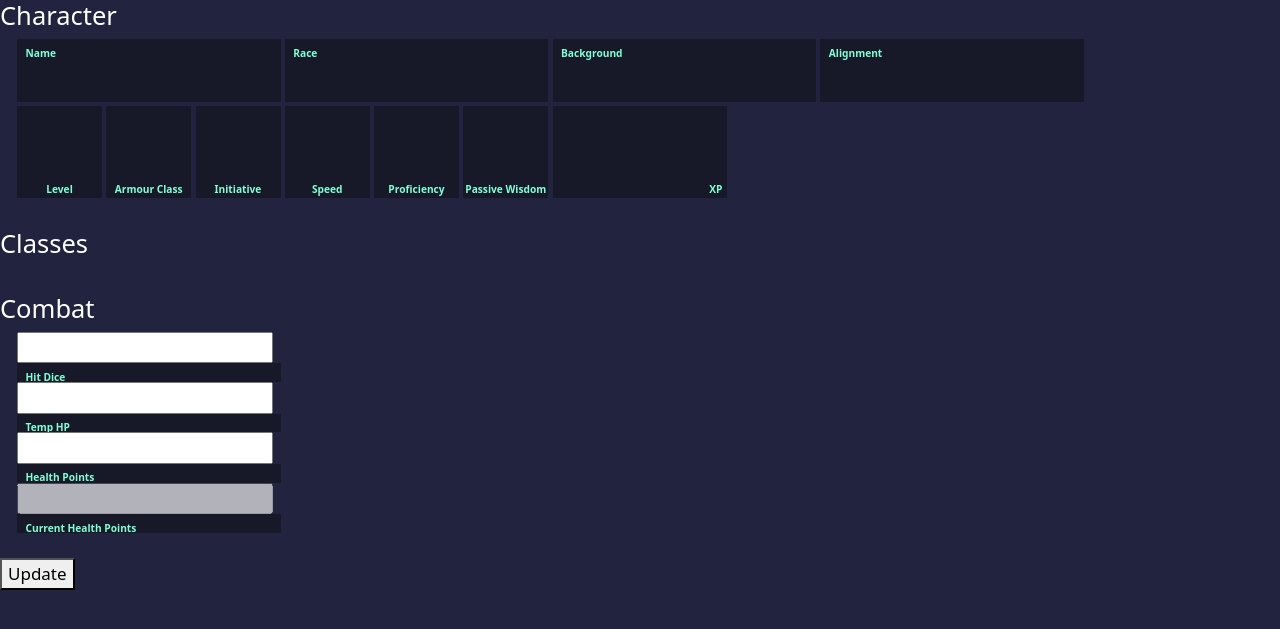
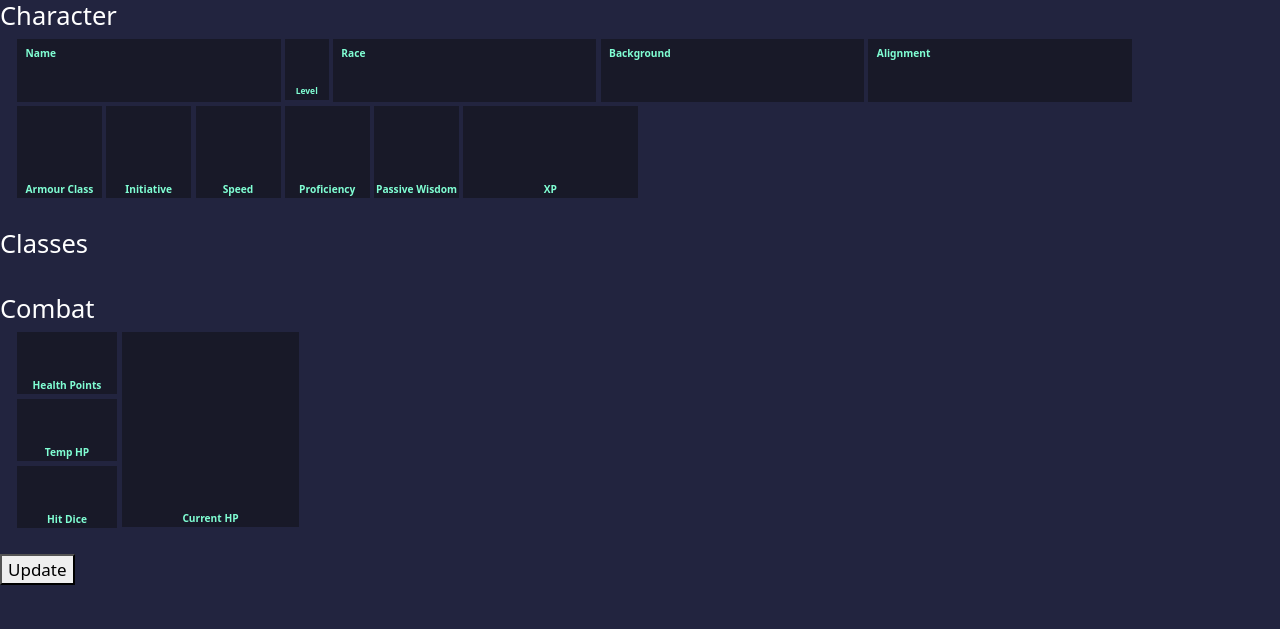
Before and after one commit to liamoconnor87/julies_demiplane, a Flask app: template templates/index.html in a window 1280 px wide. Shown: the top 629 px of the page. Run offline with Flask 3, Linux system fonts and the light colour scheme; the template is opened without the code that fills it, so the values that code supplies are empty; parts of the project's set-up code (start-up, migrations or seed data) failed here and were passed over.

Commit message:
rejig, combat fields styled

```diff
--- a/static/css/dnd_sheet.css
+++ b/static/css/dnd_sheet.css
@@ -194,10 +194,108 @@ body {
     font-weight: bold;
     font-size: 0.6rem;
     width: 10.25rem;
-    padding: 0.25rem 0.25rem 0.25rem 0;
-    text-align: right;
+    padding: 0.25rem 0;
+    text-align: center;
     line-height: 1;
     box-sizing: border-box;
+}
+
+/* Combat form layout (two-column) */
+.combat-layout-row {
+    display: flex;
+    flex-direction: row;
+    flex-wrap: nowrap;
+    align-items: stretch;
+    --combat-col-field-width: 100px;
+    --combat-col-input-height: 2.58rem;
+    --combat-col-label-height: 1.1rem;
+    --combat-col-gap: 0.25rem;
+}
+
+.combat-col-one {
+    display: flex;
+    flex-direction: column;
+    margin-right: 0.3rem;
+}
+
+.combat-col-one-field {
+    display: flex;
+    flex-direction: column;
+    max-width: var(--combat-col-field-width);
+    min-width: var(--combat-col-field-width);
+    margin-bottom: var(--combat-col-gap);
+}
+
+.combat-col-one-field:last-child {
+    margin-bottom: 0;
+}
+
+.combat-col-one-field .fixed-input {
+    order: 1;
+    min-width: 0;
+    width: 100%;
+    max-width: var(--combat-col-field-width);
+    height: var(--combat-col-input-height);
+    font-size: 1.55rem;
+    box-sizing: border-box;
+    padding: 0.3rem;
+    text-align: center;
+}
+
+.combat-col-one-field input[type="number"] {
+    appearance: textfield;
+    -moz-appearance: textfield;
+}
+
+.combat-col-one-field input[type="number"]::-webkit-outer-spin-button,
+.combat-col-one-field input[type="number"]::-webkit-inner-spin-button {
+    -webkit-appearance: none;
+    margin: 0;
+}
+
+.combat-col-one-field label {
+    order: 2;
+    min-width: 0;
+    width: 100%;
+    max-width: var(--combat-col-field-width);
+    min-height: var(--combat-col-label-height);
+    line-height: 1;
+    text-align: center;
+    padding: 0.25rem 0;
+}
+
+.combat-col-two-field {
+    display: flex;
+    flex-direction: column;
+    align-items: stretch;
+    width: 10.4rem;
+    max-width: 10.4rem;
+    min-width: 10.4rem;
+}
+
+.combat-col-two-field input,
+.combat-col-two-field label {
+    width: 10.4rem;
+}
+
+.combat-col-two-field input {
+    height: 10.4rem;
+    font-size: 3rem;
+    text-align: center;
+    padding: 0;
+    appearance: textfield;
+    -moz-appearance: textfield;
+}
+
+.combat-col-two-field input::-webkit-outer-spin-button,
+.combat-col-two-field input::-webkit-inner-spin-button {
+    -webkit-appearance: none;
+    margin: 0;
+}
+
+.combat-col-two-field label {
+    text-align: center;
+    padding: 0.25rem 0;
 }
 
 /* Classes section fields */
@@ -217,6 +315,16 @@ body {
 }
 
 @media (max-width: 499px) {
+    .combat-layout-row {
+        flex-direction: column;
+        align-items: flex-start;
+    }
+
+    .combat-col-one {
+        margin-right: 0;
+        margin-bottom: 0.3rem;
+    }
+
     #add-class-field-dropdown.class-name-field {
         max-width: calc(100px - 3.31rem);
     }
@@ -364,6 +472,30 @@ body {
     margin: 0;
 }
 
+.character-level-field {
+    margin-top: 0;
+    max-width: 2.58rem;
+    min-width: 2.58rem;
+}
+
+.character-level-field input,
+.character-level-field label {
+    width: 2.58rem;
+}
+
+.character-level-field input {
+    height: 2.58rem;
+    padding: 0;
+    font-size: 2rem;
+    text-align: center;
+}
+
+.character-level-field label {
+    font-size: 0.5rem;
+    padding: 0.25rem 0;
+    text-align: center;
+}
+
 @media (min-width: 500px) {
     .char-info-row {
         flex-direction: row;
--- a/templates/components/character_info.html
+++ b/templates/components/character_info.html
@@ -10,8 +10,13 @@
             <label for="character-name">Name</label>
             <input type="text" id="character-name" name="character-name" value="{{ character.name or '' }}" class="fixed-input">
         </div>
+        {# Level (calculated, disabled) #}
+        <div class="char-info-field level-square character-level-field">
+            <input type="number" id="character-level" name="character-level" value="{{ character.level or '' }}" disabled class="fixed-input">
+            <label for="character-level">Level</label>
+        </div>
         {# Race #}
-        <div class="char-info-field">
+        <div class="char-info-field character-race-field">
             <label for="character-race">Race</label>
             <input type="text" id="character-race" name="character-race" value="{{ character.race or '' }}" class="fixed-input">
         </div>
@@ -27,12 +32,6 @@
         </div>
     </div>
     <div class="stats-row">
-        {# Level (calculated, disabled) #}
-        <div class="level-square">
-            <input type="number" id="character-level" name="character-level" value="{{ character.level or '' }}" disabled class="fixed-input">
-            <label for="character-level">Level</label>
-        </div>
-
         {# Armour Class #}
         <div class="level-square">
             <input type="number" id="character-armour_class" name="character-armour_class" value="{{ character.armour_class or '' }}" class="fixed-input">
--- a/templates/components/combat_stats.html
+++ b/templates/components/combat_stats.html
@@ -1,31 +1,30 @@
 {# Combat Stats Component #}
 <h4>Combat</h4>
 <div class="row">
-    {# Hit Dice and Temp HP Column #}
-    <div>
-        {# Hit Dice #}
-        <div>
-            <input type="text" id="character-hit_dice" name="character-hit_dice" value="{{ character.hit_dice or '' }}">
-            <label for="character-hit_dice">Hit Dice</label>
+    <div class="combat-layout-row">
+        {# Column 1: Health Points, Temp HP, Hit Dice #}
+        <div class="combat-col-one">
+            <div class="combat-col-one-field">
+                <label for="character-health_points">Health Points</label>
+                <input type="number" id="character-health_points" name="character-health_points" value="{{ character.health_points or '' }}" class="fixed-input">
+            </div>
+
+            <div class="combat-col-one-field">
+                <label for="character-temporary_hit_points">Temp HP</label>
+                <input type="number" id="character-temporary_hit_points" name="character-temporary_hit_points" value="{{ character.temporary_hit_points or '' }}" class="fixed-input">
+            </div>
+
+            <div class="combat-col-one-field">
+                <label for="character-hit_dice">Hit Dice</label>
+                <input type="text" id="character-hit_dice" name="character-hit_dice" value="{{ character.hit_dice or '' }}" class="fixed-input">
+            </div>
         </div>
 
-        {# Temporary Hit Points #}
-        <div>
-            <input type="number" id="character-temporary_hit_points" name="character-temporary_hit_points" value="{{ character.temporary_hit_points or '' }}">
-            <label for="character-temporary_hit_points">Temp HP</label>
+        {# Column 2: Current Health Points square #}
+        <div class="combat-col-two-field">
+            <input type="number" id="character-current_health_points" name="character-current_health_points" value="{{ character.current_health_points or '' }}" disabled class="fixed-input">
+            <label for="character-current_health_points">Current HP</label>
         </div>
-    </div>
-
-    {# Max Health Points #}
-    <div>
-        <input type="number" id="character-health_points" name="character-health_points" value="{{ character.health_points or '' }}">
-        <label for="character-health_points">Health Points</label>
-    </div>
-
-    {# Current Health Points (calculated, disabled) #}
-    <div>
-        <input type="number" id="character-current_health_points" name="character-current_health_points" value="{{ character.current_health_points or '' }}" disabled>
-        <label for="character-current_health_points">Current Health Points</label>
     </div>
 </div>
 <br>
```
